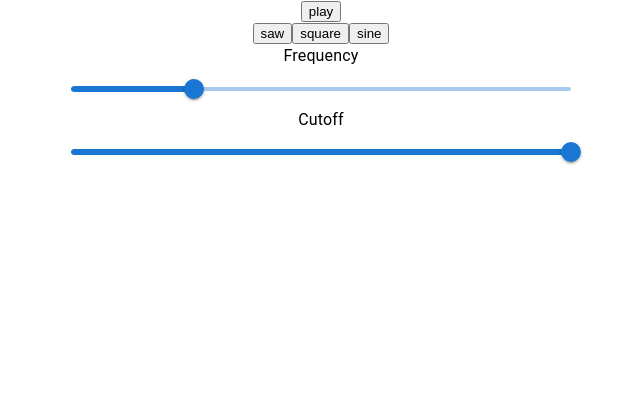
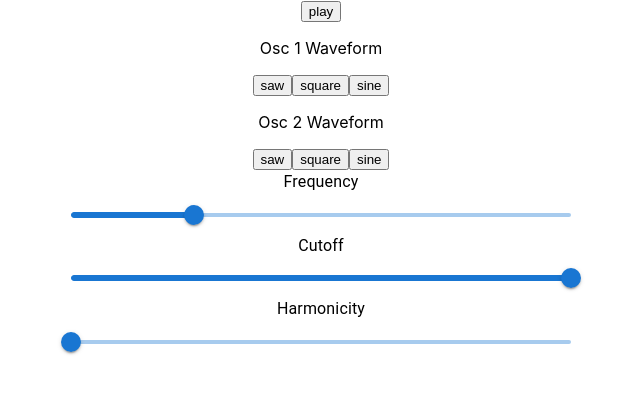
Before and after one commit to maniutin/inhale, a React (Create React App) app: page / in a window 1280 px wide. Shown: the top 394 px of the page, without its empty margins (319-959 px from the left). Built offline with nearby package versions, Linux system fonts and the light colour scheme.

Commit message:
refactor into DuoSynth

```diff
--- a/src/components/SynthVoice.scss
+++ b/src/components/SynthVoice.scss
@@ -1,9 +1,6 @@
-.frequency-slider {
+.frequency-slider,
+.cutoff-slider,
+.harmonicity-slider {
   display: flex;
   justify-content: center;
 }
-
-.cutoff-slider {
-  display: flex;
-  justify-content: center;
-}
--- a/src/components/SynthVoice.tsx
+++ b/src/components/SynthVoice.tsx
@@ -6,11 +6,19 @@ import Slider from "@mui/material/Slider";
 import Typography from "@mui/material/Typography";
 
 import "./SynthVoice.scss";
+import { Frequency } from "tone/build/esm/core/type/Units";
 
-const filter = new Tone.Filter(20000, "highpass", -24).toDestination();
+const filter = new Tone.Filter({
+  type: "lowpass",
+  frequency: 5000,
+  rolloff: -24,
+}).toDestination();
 
-const synth = new Tone.MonoSynth({
-  oscillator: { type: "sine" },
+const synth = new Tone.DuoSynth({
+  vibratoAmount: 0,
+  harmonicity: 1,
+  voice0: { oscillator: { type: "sine" } },
+  voice1: { oscillator: { type: "sine" } },
 })
   // .toDestination();
   .connect(filter);
@@ -18,26 +26,40 @@ const synth = new Tone.MonoSynth({
 function SynthVoice() {
   const [isPlaying, setIsPlaying] = useState<boolean>(false);
   const [frequency, setFrequency] = useState<number>(261);
-  const [cutoff, setCutoff] = useState<number>(20000);
+  const [cutoff, setCutoff] = useState<number>(5000);
+  const [harmonicity, setHarmonicity] = useState<number>(1);
 
-  const handleFrequencyChange = (event: Event, newValue: number | number[]) => {
+  const handleFrequencyChange = (event: Event, newValue: any) => {
     setFrequency(newValue as number);
-    synth.setNote(frequency);
+    synth.setNote(newValue as Frequency);
   };
+
   const handleCutoffChange = (event: Event, newValue: any) => {
     setCutoff(newValue as number);
     filter.frequency.value = newValue;
   };
 
-  const handleWaveformChange = (value: OscillatorType) => {
-    synth.oscillator.type = value;
+  const handleHarmonicityChange = (event: Event, newValue: any) => {
+    setHarmonicity(newValue as number);
+    synth.harmonicity.value = newValue;
+  };
+
+  const handleWaveformChange = (value: OscillatorType, voice: number) => {
+    switch (voice) {
+      case 0:
+        synth.voice0.oscillator.type = value;
+        break;
+      case 1:
+        synth.voice1.oscillator.type = value;
+        break;
+    }
   };
 
   const playSynth = () => {
     setIsPlaying(true);
 
     Tone.Destination.mute = false;
-    synth.triggerAttackRelease(frequency, 86400, 0, 1);
+    synth.triggerAttackRelease(frequency, 86400, 0, 0.5);
 
     Tone.Transport.start();
     Tone.start();
@@ -53,10 +75,21 @@ function SynthVoice() {
       <button onClick={isPlaying ? stopSynth : playSynth}>
         {isPlaying ? "stop" : "play"}
       </button>
-      <div className="waveform">
-        <button onClick={() => handleWaveformChange("sawtooth")}>saw</button>
-        <button onClick={() => handleWaveformChange("square")}>square</button>
-        <button onClick={() => handleWaveformChange("sine")}>sine</button>
+      <div className="waveform-voice0">
+        <p>Osc 1 Waveform</p>
+        <button onClick={() => handleWaveformChange("sawtooth", 0)}>saw</button>
+        <button onClick={() => handleWaveformChange("square", 0)}>
+          square
+        </button>
+        <button onClick={() => handleWaveformChange("sine", 0)}>sine</button>
+      </div>
+      <div className="waveform-voice1">
+        <p>Osc 2 Waveform</p>
+        <button onClick={() => handleWaveformChange("sawtooth", 1)}>saw</button>
+        <button onClick={() => handleWaveformChange("square", 1)}>
+          square
+        </button>
+        <button onClick={() => handleWaveformChange("sine", 1)}>sine</button>
       </div>
       <div className="frequency-slider">
         <Box sx={{ width: 500 }}>
@@ -84,9 +117,26 @@ function SynthVoice() {
             value={cutoff}
             defaultValue={cutoff}
             min={20}
-            max={20000}
+            max={5000}
             valueLabelDisplay="auto"
             onChange={handleCutoffChange}
+          />
+        </Box>
+      </div>
+      <div className="harmonicity-slider">
+        <Box sx={{ width: 500 }}>
+          <Typography id="harmonicity-slider" gutterBottom>
+            Harmonicity
+          </Typography>
+          <Slider
+            aria-label="Harmonicity"
+            value={harmonicity}
+            defaultValue={harmonicity}
+            min={1}
+            max={2}
+            step={0.01}
+            valueLabelDisplay="auto"
+            onChange={handleHarmonicityChange}
           />
         </Box>
       </div>
```
